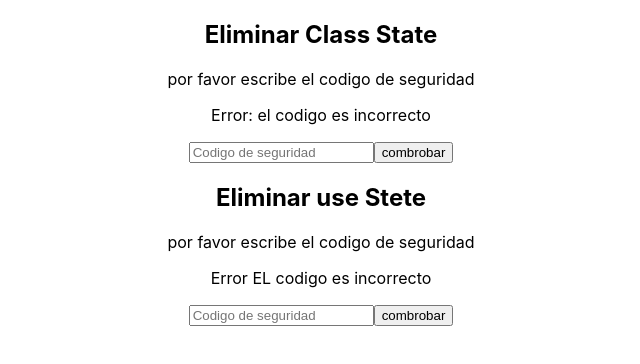
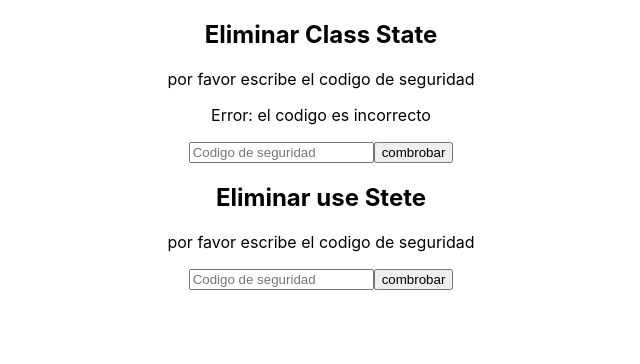
Before and after one commit to jeferssonvm/manejo_estado_react, a React (Create React App) app: page / in a window 1280 px wide. Shown: the top 364 px of the page, without its empty margins (319-959 px from the left). Built offline with nearby package versions, Linux system fonts and the light colour scheme.

Commit message:
Efectos con useEffect

```diff
--- a/src/UseState.jsx
+++ b/src/UseState.jsx
@@ -1,11 +1,27 @@
-import React, { useState } from 'react'
+import React, { useEffect, useState } from 'react'
 
 
 function UseState({name}){
 
     // Manejo de estado en funciones Utilizamos la siguiente sintaxis para declarar e inicializarr un estado y su modificador de valor.
 
-    const [ error, setError] = useState(true);
+    const [ error, setError] = useState(false);
+    const [ loading, setLoading] = useState(false)
+
+    useEffect(()=>{
+        if(!!loading){
+            setTimeout(()=>{
+                console.log("haciendo la validacion ")
+                setLoading(false)
+                console.log("terninado la validacion")
+            },3000)
+        }
+        console.log("terminado la validacion")
+    }, [loading]
+    // Array vacio. El código se ejecuta cuando se renderice por primera vez el componente.
+    // Ningún valor. El código se ejecuta cada vez que se haga render de nuestro componente o, dicho de de otra forma, cada vez que se modifique un estado.
+    // Array con elementos. Los estados que le pasemos al array harán que cuando haya un cambio en ellos se ejecutará la función.
+)
 
 
 
@@ -19,9 +35,12 @@ function UseState({name}){
             {error&& (<p>
                 Error EL codigo es incorrecto
             </p>)}
+            {loading &&
+                <p>Cargando ... </p>
+                }
             <input placeholder='Codigo de seguridad' />
             <button
-                onClick={()=>setError(!error)}
+                onClick={()=>setLoading(true)}
             >combrobar</button>
         </div>
     );
```
